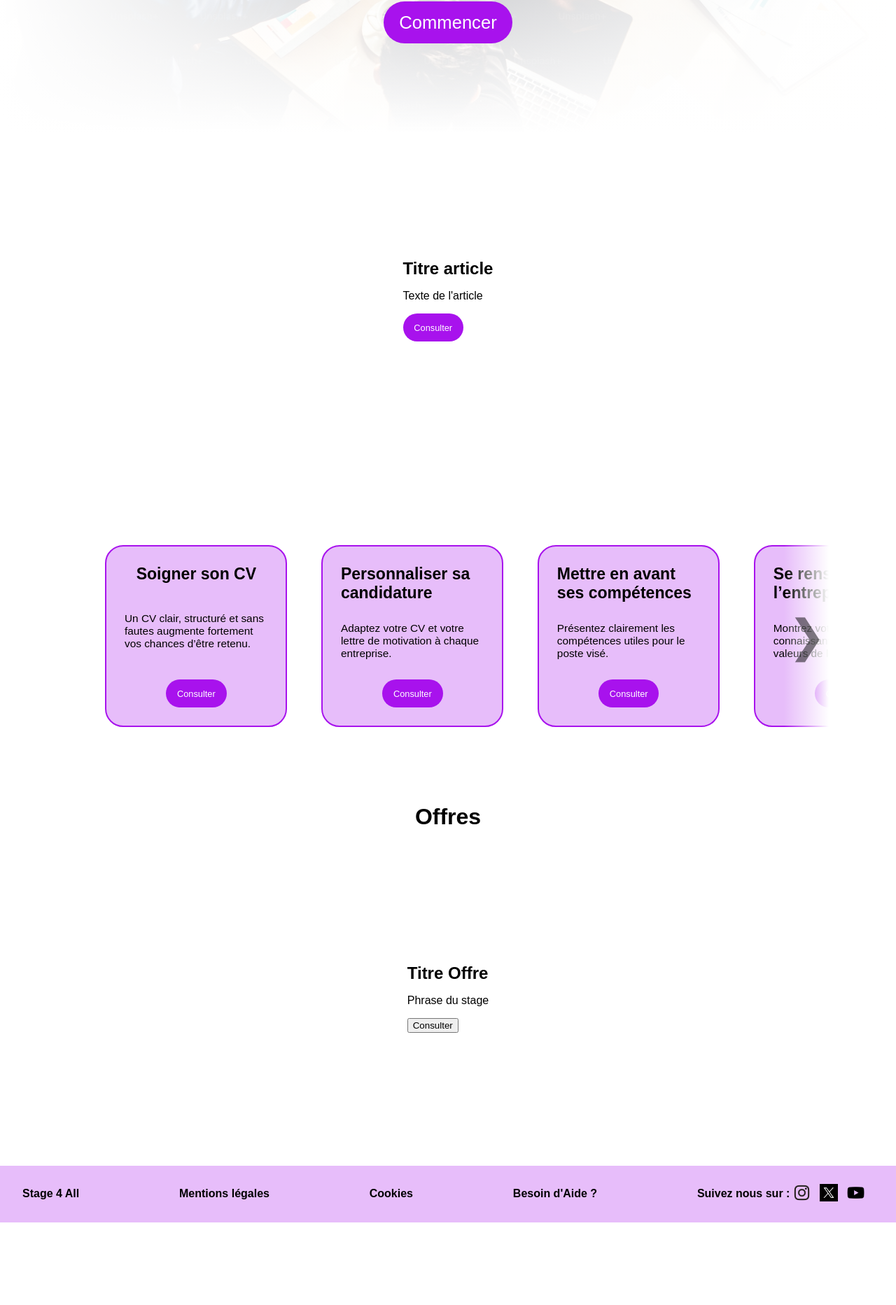
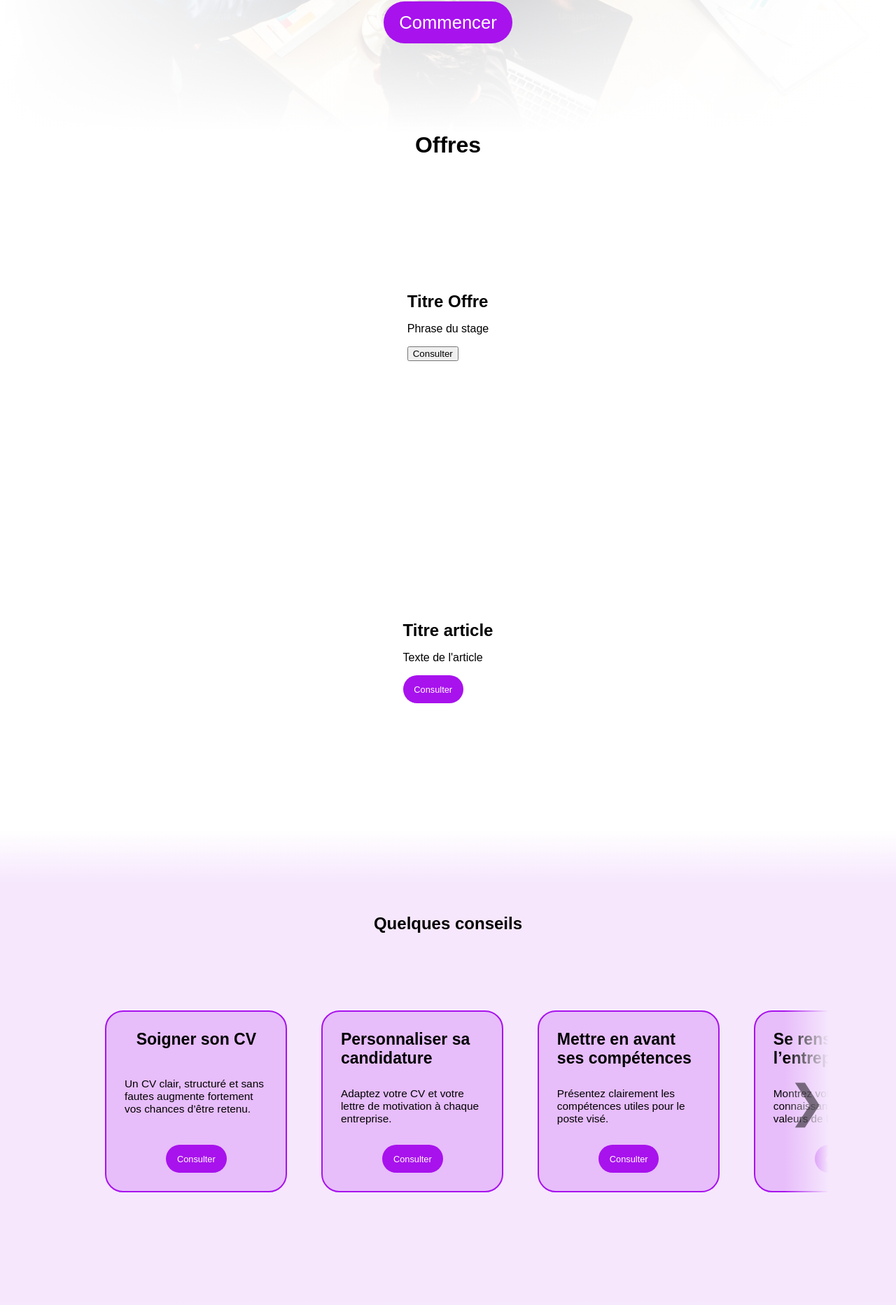
Before and after one commit to YanisBCESI/DEV-WEB, a PHP site: page /templates/index.html in a window 1280 px wide. Shown: the part 675-2540 px from the top of the page at 70% size. Before the commit the page ends 2422 px from the top, so only its background shows below. Run offline with PHP 8.4, Linux system fonts and the light colour scheme; some web fonts are replaced.

Commit message:
Rectification css index

```diff
--- a/assets/style_index.css
+++ b/assets/style_index.css
@@ -1,7 +1,7 @@
 .nav_page{
     display: flex;
     flex-direction: row;
-    width: 100%;
+    width: 85%;
     align-items: center;
     scroll-behavior: smooth;
 }
@@ -9,7 +9,7 @@
 .fleche{
     border: none;
     width: 5vw;
-    height: 100%;
+    height: 30vw;
     position: absolute;
     background: rgba(255,255,255,0);
     font-size: 5vw;
@@ -18,12 +18,12 @@
 
 .fleche_gauche{
     left: 7.5%;
-    background: linear-gradient(90deg, rgba(255,255,255,1),rgba(255,255,255,0));
+    background: linear-gradient(90deg, #F6E7FDFF,#F6E7FD00);
 }
 
 .fleche_droite{
     right: 7.5%;
-    background: linear-gradient(90deg, rgba(255,255,255,0),rgba(255,255,255,1));
+    background: linear-gradient(90deg, #F6E7FD00,#F6E7FDFF);
 }
 
 .Presentation{
@@ -76,8 +76,13 @@
 }
 
 .Conseils{
-    width: 85%;
+    width: 100%;
     display: flex;
+    flex-direction: column;
+    justify-content: center;
+    align-items: center;
+    background: linear-gradient(#F6E7FD00,#F6E7FDFF 10% 90%,#F6E7FD00);
+    padding: 15vh 0;
 }
 
 .Liste_conseils{
--- a/templates/index.html
+++ b/templates/index.html
@@ -44,6 +44,15 @@
             <h2>La recherche de stage facile pour tous</h2>
             <button class="b1">Commencer</button>
         </div>
+        <h1>Offres</h1>
+        <div class="Liste_offres">
+            <div class="Offre">
+                <h2>Titre Offre</h2>
+                <p>Phrase du stage</p>
+                <button>Consulter</button>
+            </div>
+            <!--système d'ajout de pages d'Articles-->
+        </div>
         <div class="Actualite">
             <div class="Article">
                 <h2>Titre article</h2>
@@ -53,6 +62,7 @@
             <!--système d'ajout de pages d'Articles-->
         </div>
         <div class="Conseils">
+            <h2>Quelques conseils</h2>
             <div class="nav_page">
                 <button class="fleche_gauche fleche" id="fleche_gauche1" onclick="scrollListe(-50)">❮</button>
                 <div class="Liste_conseils liste" id="liste1">
@@ -108,15 +118,6 @@
                 <button class="fleche_droite fleche" id="fleche_droite1" onclick="scrollListe(50)">❯</button>
             </div>
         </div>
-        <h1>Offres</h1>
-        <div class="Liste_offres">
-            <div class="Offre">
-                <h2>Titre Offre</h2>
-                <p>Phrase du stage</p>
-                <button>Consulter</button>
-            </div>
-            <!--système d'ajout de pages d'Articles-->
-        </div>
     </div>
     <footer>
         <h2>Stage 4 All</h2>
```
